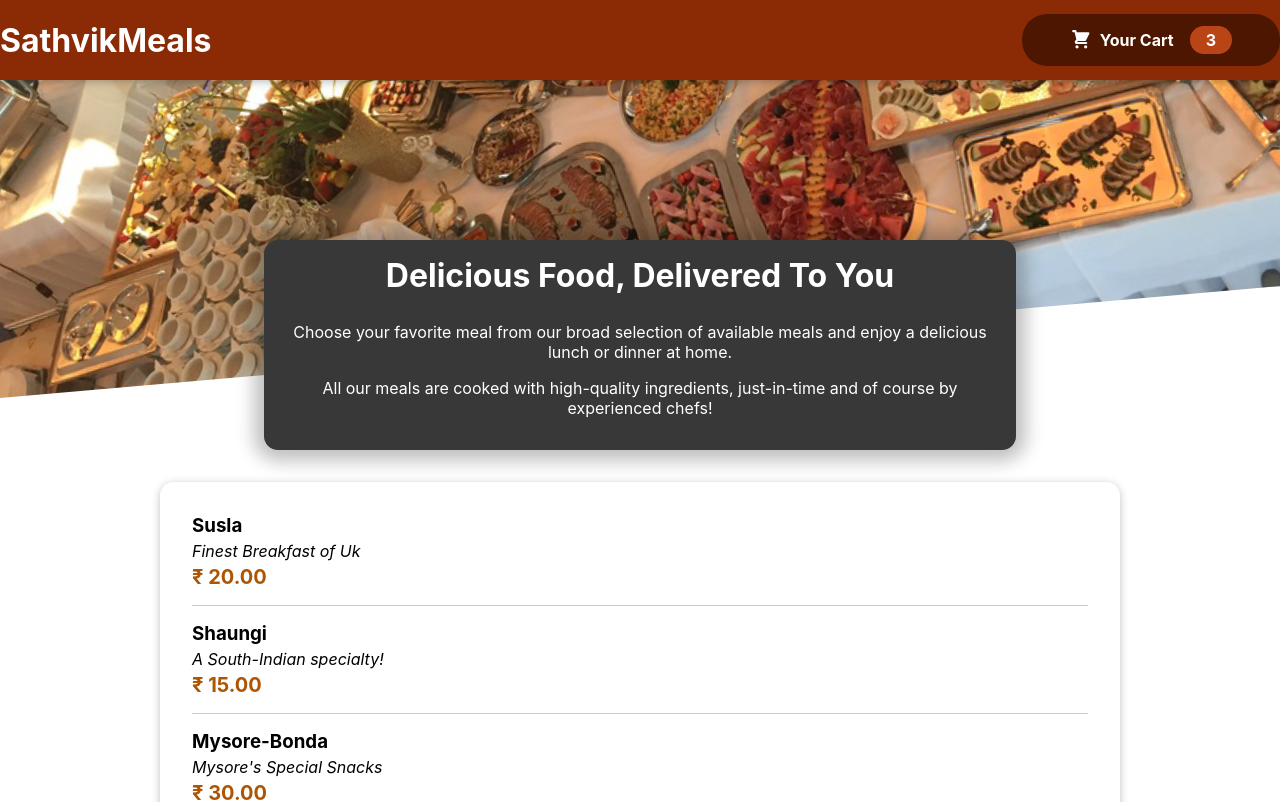
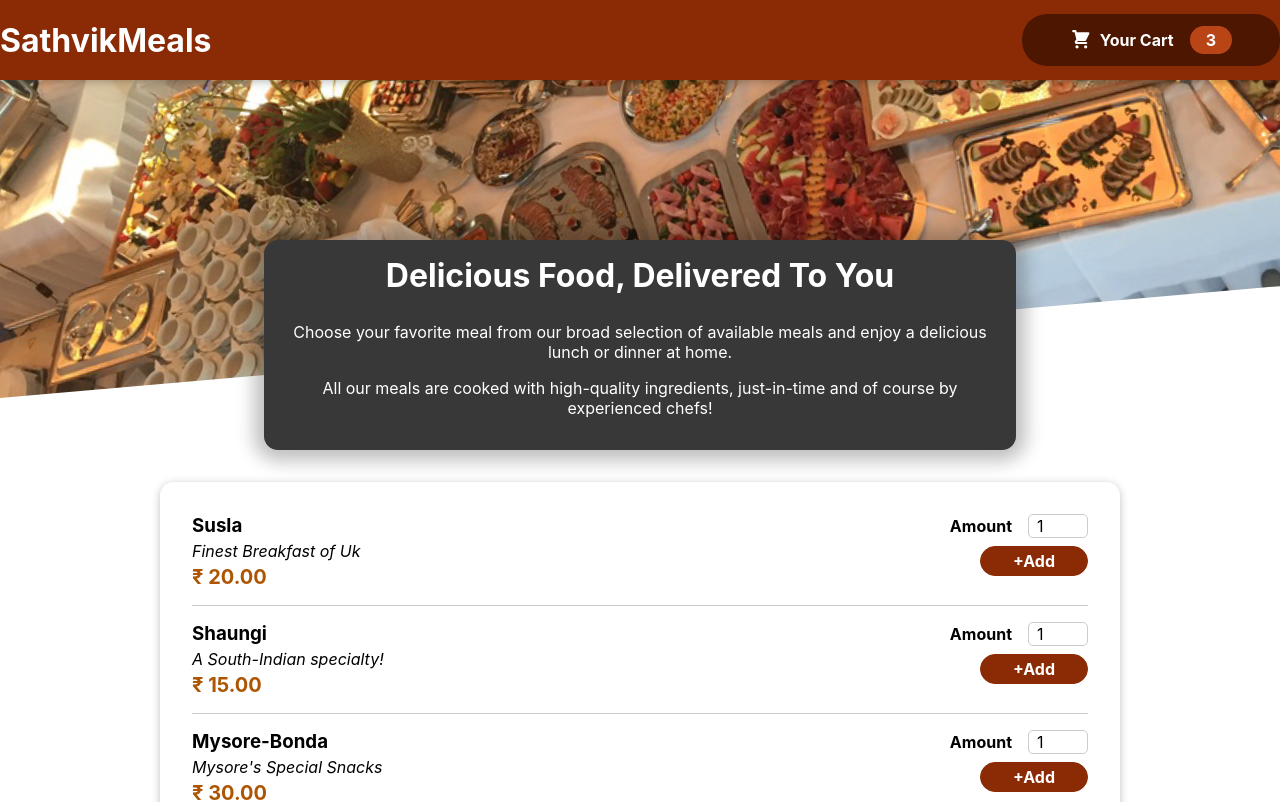
Before and after one commit to Pavan0409/food-app, a React (Create React App) app: page / in a window 1280 px wide. Shown: the top 802 px of the page. Built offline with nearby package versions, Linux system fonts and the light colour scheme.

Commit message:
added form

```diff
--- a/src/Components/Meals/MealItem/MealItem.js
+++ b/src/Components/Meals/MealItem/MealItem.js
@@ -1,4 +1,6 @@
 import classes from './MealItem.module.css';
+import MealItemForm from './MealItemForm';
+
 
 const MealItem = (props) => {
   const price =  `₹ ${props.price.toFixed(2)}`;
@@ -9,6 +11,9 @@
         <div className={classes.description}>{props.description}</div>
         <div className={classes.price}>{price}</div>
       </div>
+      <div>
+        <MealItemForm />
+      </div>
     </li>
   );
 };
--- /dev/null
+++ b/src/Components/Meals/MealItem/MealItemForm.js
@@ -0,0 +1,20 @@
+import classes from './MealItemForm.module.css';
+import Input from '../../UI/Input';
+
+const MealItemForm = (props) => {
+    return(
+        <form className={classes.form}>
+            <Input label='Amount' input={{
+                id: 'amount',
+                type: 'number',
+                min: '1',
+                max:'5',
+                step:'1',
+                defaultValue:'1',
+            }} />
+            <button>+Add</button>
+        </form>
+    )
+};
+
+export default MealItemForm;
--- /dev/null
+++ b/src/Components/Meals/MealItem/MealItemForm.module.css
@@ -0,0 +1,20 @@
+.form {
+  text-align: right;
+}
+
+.form button {
+  font: inherit;
+  cursor: pointer;
+  background-color: #8a2b06;
+  border: 1px solid #8a2b06;
+  color: white;
+  padding: 0.25rem 2rem;
+  border-radius: 20px;
+  font-weight: bold;
+}
+
+.form button:hover,
+.form button:active {
+  background-color: #641e03;
+  border-color: #641e03;
+}
--- /dev/null
+++ b/src/Components/UI/Input.js
@@ -0,0 +1,13 @@
+import classes from './Input.module.css';
+
+const Input = (props) => {
+    return (
+        <div className={classes.input}>
+            <label htmlFor={props.input.id}>{props.label}</label>
+            <input {...props.input} />
+        </div>
+    )
+
+};
+
+export default Input;
--- /dev/null
+++ b/src/Components/UI/Input.module.css
@@ -0,0 +1,18 @@
+.input {
+  display: flex;
+  align-items: center;
+  margin-bottom: 0.5rem;
+}
+
+.input label {
+  font-weight: bold;
+  margin-right: 1rem;
+}
+
+.input input {
+  width: 3rem;
+  border-radius: 5px;
+  border: 1px solid #ccc;
+  font: inherit;
+  padding-left: 0.5rem;
+}
```
